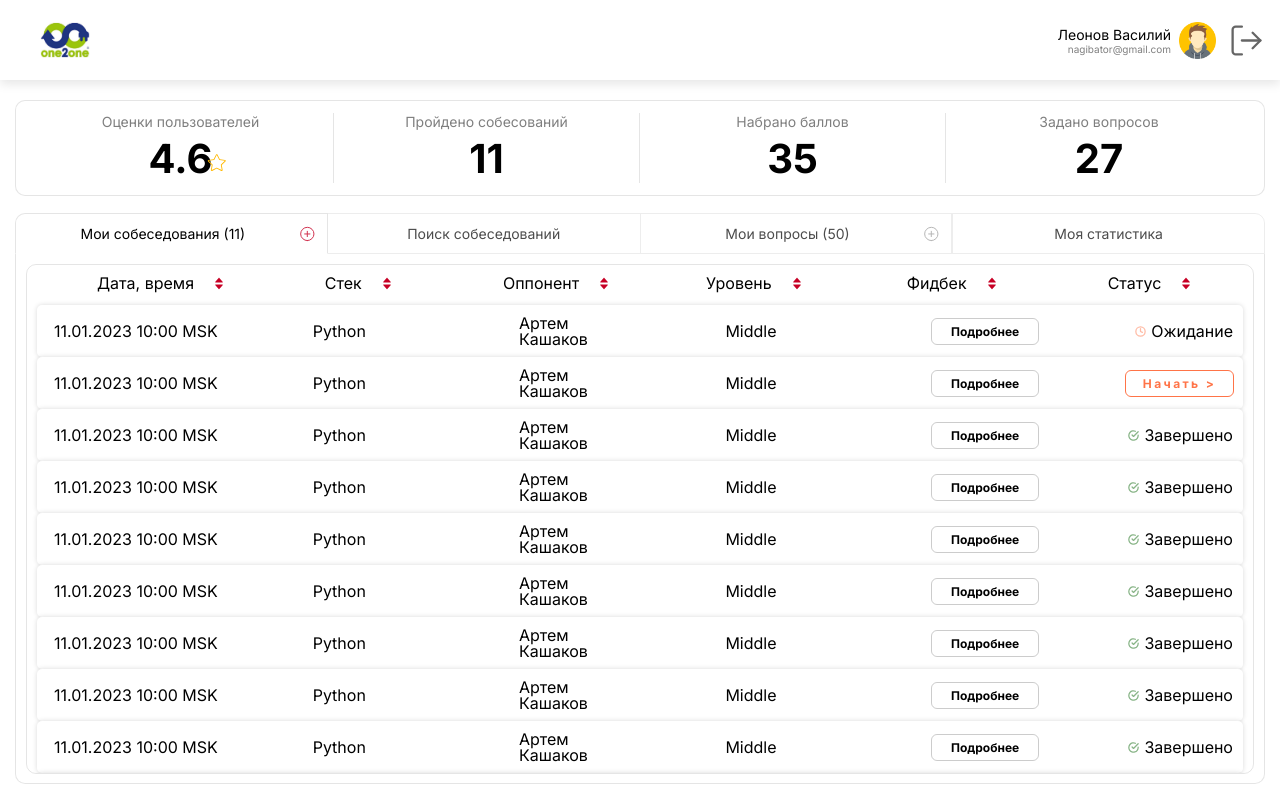
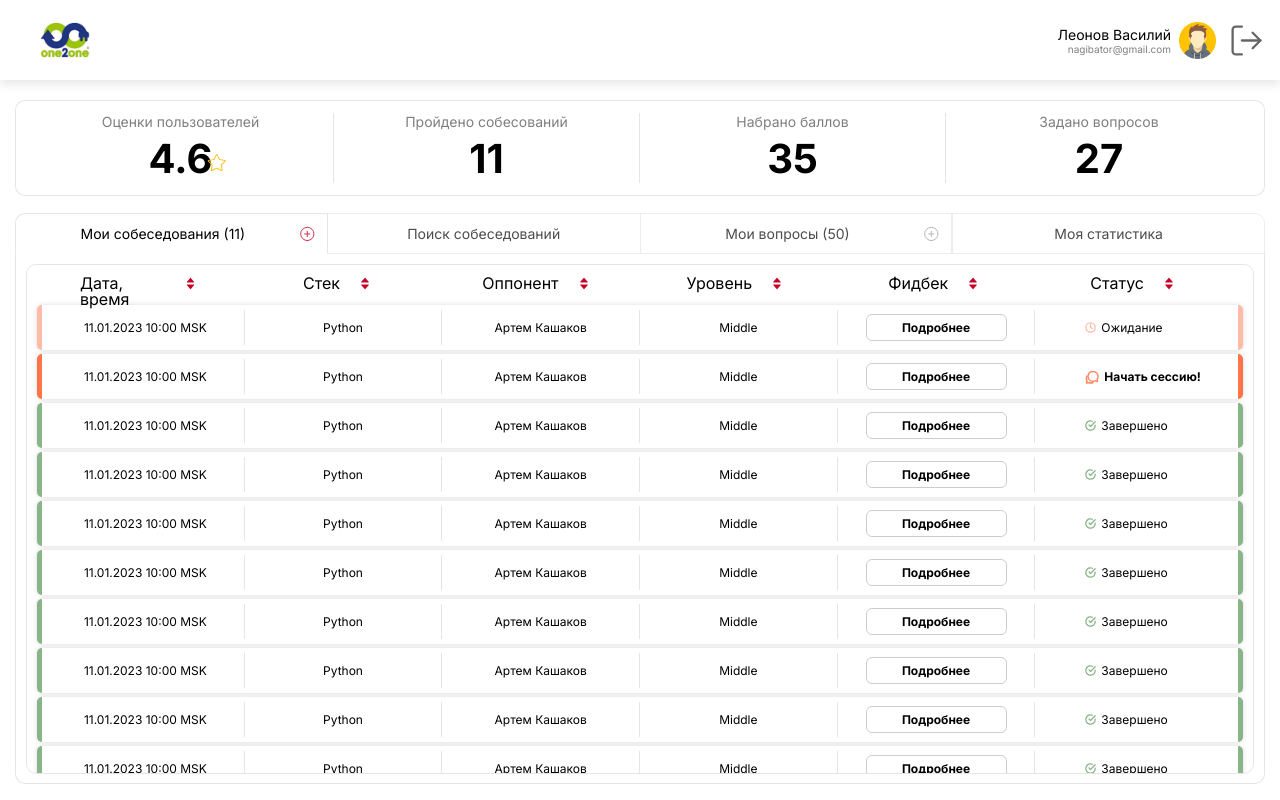
Before and after one commit to NikolayMurashkin/one-to-one_next, a Next.js app: page / in a window 1280 px wide. Built offline with nearby package versions, Linux system fonts and the light colour scheme.

Commit message:
completed myInterview tab

```diff
--- a/components/interviewPage/SortList.module.scss
+++ b/components/interviewPage/SortList.module.scss
@@ -39,9 +39,11 @@
 }
 
 .myInterview {
-	justify-content: space-between;
+	// justify-content: space-between;
+	column-gap: 7.3%;
+
 	.sortItem {
 		justify-content: center;
-		flex-basis: 14%;
+		flex-basis: 10%;
 	}
 }
--- a/components/interviewPage/myInterview/InterviewItem.module.scss
+++ b/components/interviewPage/myInterview/InterviewItem.module.scss
@@ -5,26 +5,59 @@
 	border-radius: 5px;
 	justify-content: space-between;
 	align-items: center;
-	padding: 10px;
-	.text {
-		display: flex;
-		justify-content: flex-start;
-		flex: 0 0 10%;
+	padding: 5px;
+	font-size: 12px;
+	line-height: 15px;
+	& > * {
+		border-right: 1px solid rgba(0, 0, 0, 0.1);
+		flex: 1 1 16.666%;
+		height: 35px;
+		display: inline-flex;
+		justify-content: center;
+		align-items: center;
 	}
+	& > *:last-child {
+		border: none;
+	}
+	// .text {
+	// 	display: flex;
+	// 	justify-content: flex-start;
+	// 	flex: 0 0 10%;
+	// }
 
-	.text:first-child {
-		flex: 0 0 15%;
-		justify-content: center;
-	}
+	// .text:first-child {
+	// 	flex: 0 0 15%;
+	// 	justify-content: center;
+	// }
 
 	.status {
 		display: flex;
 		align-items: center;
 		column-gap: 5px;
-		justify-content:flex-end;
-		flex: 0 0 9%;
+		justify-content: flex-start;
+		padding-left: 50px;
 	}
+
 	button {
-		flex: 0 0 9%;
 	}
 }
+.ready {
+	border-right: solid 5px var(--orange);
+	border-left: solid 5px var(--orange);
+	.button {
+		display: flex;
+		align-items: center;
+		justify-content: flex-start;
+		column-gap: 5px;
+		padding-left: 50px;
+		font-weight: 700;
+	}
+}
+.pending {
+	border-right: solid 5px var(--light-orange);
+	border-left: solid 5px var(--light-orange);
+}
+.complete {
+	border-right: solid 5px var(--dark-green);
+	border-left: solid 5px var(--dark-green);
+}
--- a/components/interviewPage/myInterview/InterviewItem.tsx
+++ b/components/interviewPage/myInterview/InterviewItem.tsx
@@ -1,7 +1,12 @@
+import Image from 'next/image';
+import classNames from 'classnames/bind';
+
+import Link from 'next/link';
+
 import Button from '../../ui/button/Button';
 import styles from './InterviewItem.module.scss';
 import { TInterviewItemProps } from './InterviewItem.props';
-import Image from 'next/image';
+import { ChatIcon } from './../../../public/icons/ChatIcon';
 
 export const InterviewItem: React.FC<TInterviewItemProps> = ({
 	status,
@@ -10,15 +15,27 @@ export const InterviewItem: React.FC<TInterviewItemProps> = ({
 	date,
 	grade,
 }) => {
+	const cx = classNames.bind(styles);
 	return (
-		<section className={styles.interviewItem}>
+		<section
+			className={cx('interviewItem', {
+				ready: status === 'ready',
+				pending: status === 'pending',
+				complete: status === 'complete',
+			})}
+		>
 			<span className={styles.text}>{date}</span>
 			<span className={styles.text}>{stack}</span>
 			<span className={styles.text}>{name}</span>
 			<span className={styles.text}>{grade}</span>
-			<Button color={'ghost'} text={'Подробнее'} />
+			<span>
+				<Button color={'ghost'} text={'Подробнее'} />
+			</span>
 			{status === 'ready' && (
-				<Button color={'ghost-red'} text={'Начать >'} />
+				<Link href={'/session'} className={styles.button}>
+					<ChatIcon />
+					<span>Начать сессию!</span>
+				</Link>
 			)}
 			{status === 'complete' && (
 				<span className={styles.status}>
--- a/components/interviewPage/myInterview/MyInterview.module.scss
+++ b/components/interviewPage/myInterview/MyInterview.module.scss
@@ -1,3 +1,6 @@
 .list {
 	margin-top: 30px;
+	display: flex;
+	flex-direction: column;
+	row-gap: 4px;
 }
--- /dev/null
+++ b/public/icons/ChatIcon.tsx
@@ -0,0 +1,27 @@
+import * as React from 'react';
+import { SVGProps } from 'react';
+
+export const ChatIcon = (props: SVGProps<SVGSVGElement>) => (
+	<svg
+		width={14}
+		height={14}
+		fill='none'
+		xmlns='http://www.w3.org/2000/svg'
+		{...props}
+	>
+		<path
+			d='M12.106 9.477c-.03-.105.034-.252.095-.357a4.803 4.803 0 0 0 .854-2.734c.008-2.7-2.23-4.889-4.996-4.889-2.413 0-4.426 1.672-4.898 3.89-.07.33-.106.665-.106 1.002 0 2.702 2.151 4.95 4.918 4.95.44 0 1.032-.135 1.357-.225.325-.091.647-.211.73-.243a.749.749 0 0 1 .559.008l1.63.589a.383.383 0 0 0 .112.03.236.236 0 0 0 .23-.234.38.38 0 0 0-.014-.08l-.471-1.707Z'
+			stroke='#FF8B65'
+			strokeWidth={1.5}
+			strokeMiterlimit={10}
+			strokeLinecap='round'
+		/>
+		<path
+			d='M2.114 6.002a4.474 4.474 0 0 0-.185 4.607c.06.11.091.195.075.248-.016.054-.504 1.832-.504 1.832a.246.246 0 0 0 .061.238.24.24 0 0 0 .148.066c.03.002.06-.002.088-.011l1.715-.527a.459.459 0 0 1 .355.035c.542.268 1.15.457 1.769.508a4.661 4.661 0 0 0 2.419-.454'
+			stroke='#FF8B65'
+			strokeWidth={1.5}
+			strokeMiterlimit={10}
+			strokeLinecap='round'
+		/>
+	</svg>
+);
--- a/styles/globals.css
+++ b/styles/globals.css
@@ -88,8 +88,10 @@ h6 {
 :root {
 	--red: #C70025;
 	--green: #89B588;
+	--dark-green: rgba(93, 154, 91, 0.73);
 	--pink: #F8CEC0;
 	--orange: #ff7448;
+	--light-orange: #FFBBA5;
 	--gray: #808080;
 	--black: #000000;
 	--white: #ffffff;
```
Also changed, not shown: public/icons/chat-icon.svg (added).
